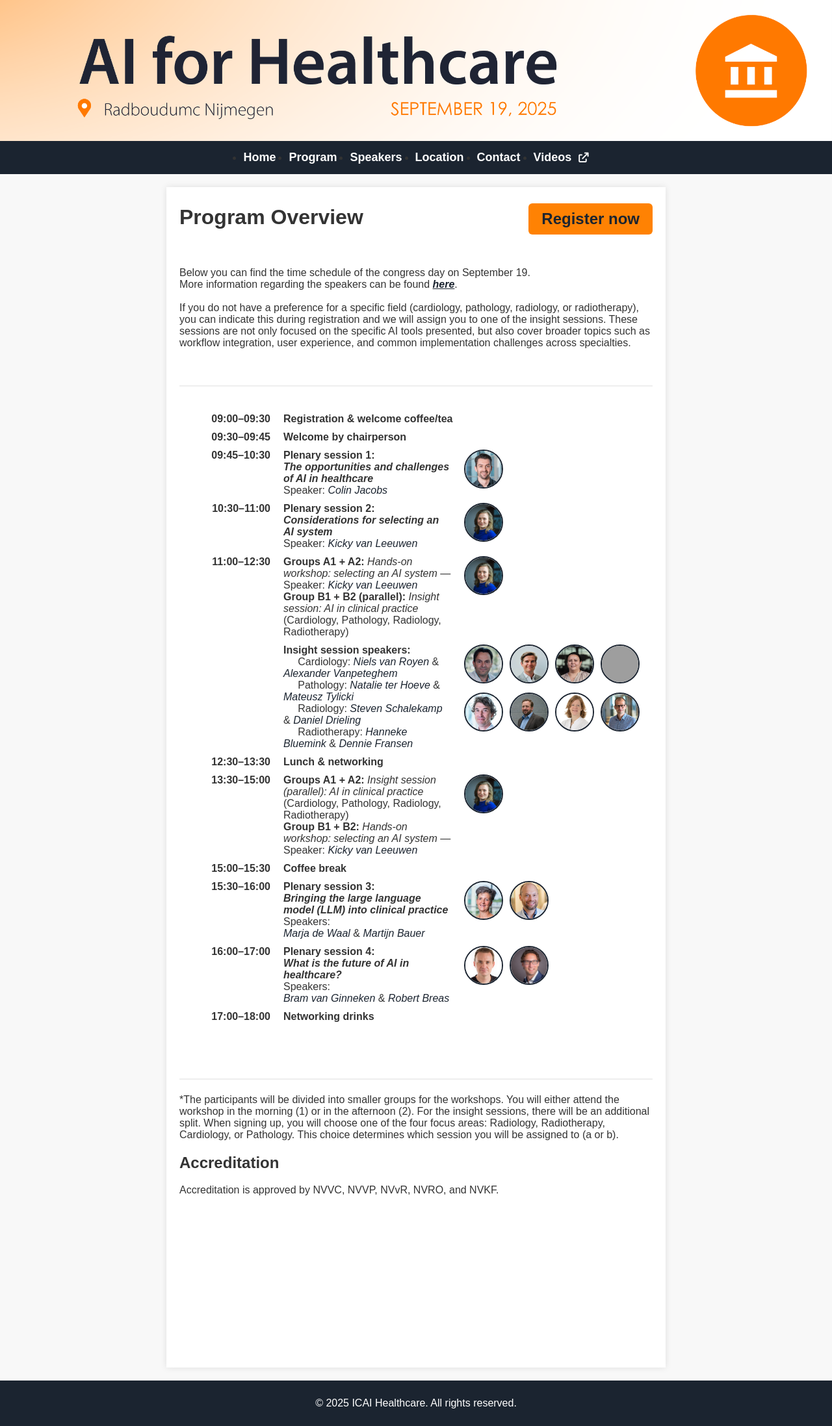
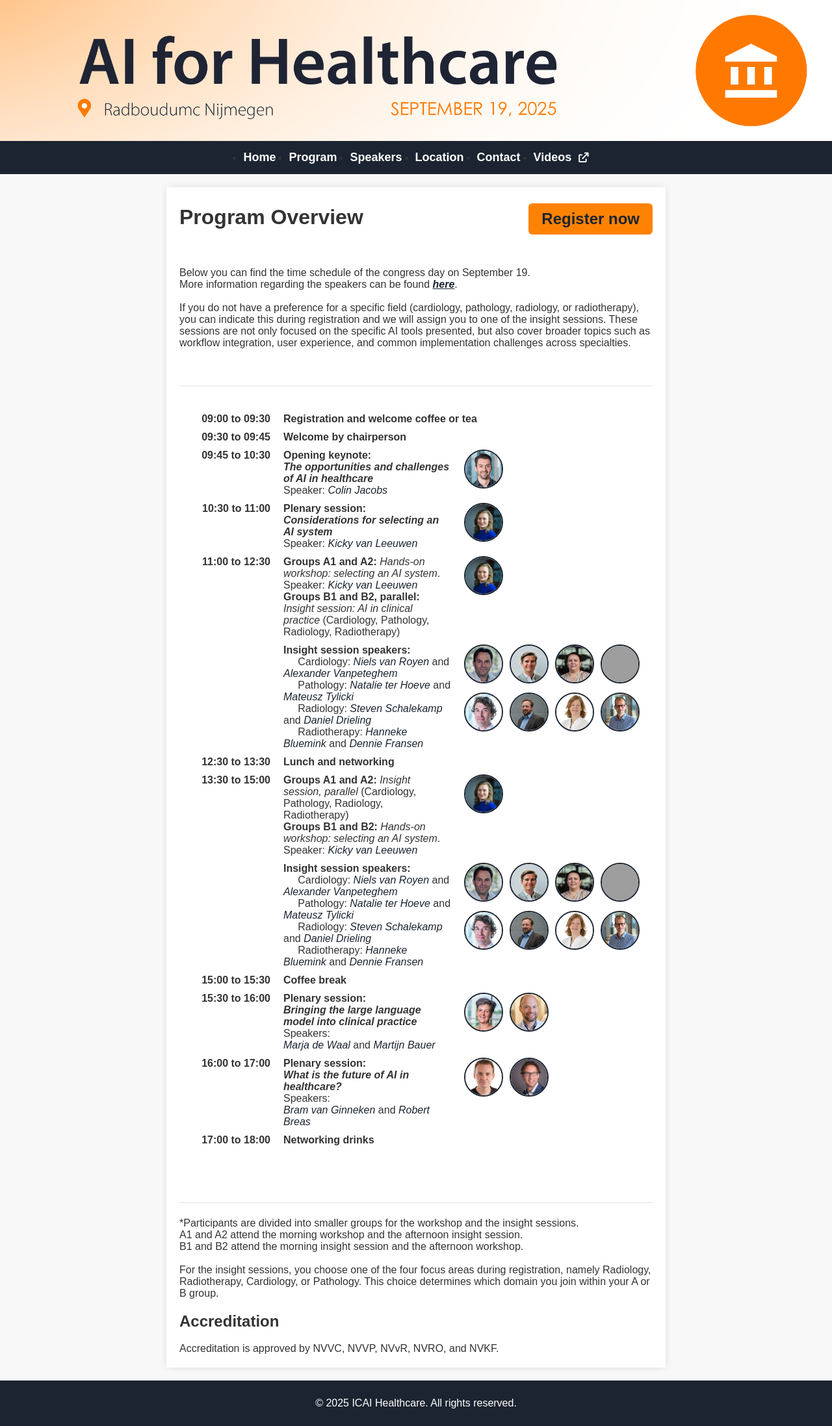
Before and after one commit to marliebesouw/marliebesouw.github.io, a Jekyll site: the page built from program.md, in a window 1280 px wide. Shown: the whole page at 65% size. Built offline with Jekyll 4.4.1, drawn with Linux system fonts in a browser that asks for light colours.

Commit message:
prgram changes

```diff
--- a/program.md
+++ b/program.md
@@ -21,7 +21,7 @@
 
 <div class="content">
 Below you can find the time schedule of the congress day on September 19. <br>
-More information regarding the speakers can be found <a href= "{{ site.url }}/speakers">here</a>. <br> <br>
+More information regarding the speakers can be found <a href="{{ site.url }}/speakers">here</a>. <br><br>
 If you do not have a preference for a specific field (cardiology, pathology, radiology, or radiotherapy), you can indicate this during registration and we will assign you to one of the insight sessions. These sessions are not only focused on the specific AI tools presented, but also cover broader topics such as workflow integration, user experience, and common implementation challenges across specialties.
 </div>
 
@@ -31,21 +31,21 @@
 
   <!-- Registration -->
   <div class="program-item">
-    <div class="program-time">09:00–09:30</div>
-    <div class="program-text"><strong>Registration &amp; welcome coffee/tea</strong></div>
+    <div class="program-time">09:00 to 09:30</div>
+    <div class="program-text"><strong>Registration and welcome coffee or tea</strong></div>
   </div>
 
   <!-- Chair welcome -->
   <div class="program-item">
-    <div class="program-time">09:30–09:45</div>
+    <div class="program-time">09:30 to 09:45</div>
     <div class="program-text"><strong>Welcome by chairperson</strong></div>
   </div>
 
-  <!-- Plenary 1 -->
+  <!-- Opening keynote -->
   <div class="program-item">
-    <div class="program-time">09:45–10:30</div>
+    <div class="program-time">09:45 to 10:30</div>
     <div class="program-text">
-      <strong>Plenary session 1:</strong><br>
+      <strong>Opening keynote:</strong><br>
       <strong><em>The opportunities and challenges of AI in healthcare</em></strong><br>
       Speaker: <a href="{{ site.url }}/speakers#colin-jacobs" class="speaker-link">Colin Jacobs</a>
     </div>
@@ -58,9 +58,9 @@
 
   <!-- Plenary 2 -->
   <div class="program-item">
-    <div class="program-time">10:30–11:00</div>
+    <div class="program-time">10:30 to 11:00</div>
     <div class="program-text">
-      <strong>Plenary session 2:</strong><br>
+      <strong>Plenary session:</strong><br>
       <strong><em>Considerations for selecting an AI system</em></strong><br>
       Speaker: <a href="{{ site.url }}/speakers#kicky-van-leeuwen" class="speaker-link">Kicky van Leeuwen</a>
     </div>
@@ -71,12 +71,12 @@
     </div>
   </div>
 
-  <!-- Morning parallel: Workshop OR Insight -->
+  <!-- Morning parallel: A groups workshop, B groups insight -->
   <div class="program-item">
-    <div class="program-time">11:00–12:30</div>
+    <div class="program-time">11:00 to 12:30</div>
     <div class="program-text">
-      <strong>Groups A1 + A2:</strong> <em>Hands-on workshop: selecting an AI system</em> — Speaker: <a href="{{ site.url }}/speakers#kicky-van-leeuwen" class="speaker-link">Kicky van Leeuwen</a><br>
-      <strong>Group B1 + B2 (parallel):</strong> <em>Insight session: AI in clinical practice</em> (Cardiology, Pathology, Radiology, Radiotherapy)
+      <strong>Groups A1 and A2:</strong> <em>Hands-on workshop: selecting an AI system</em>. Speaker: <a href="{{ site.url }}/speakers#kicky-van-leeuwen" class="speaker-link">Kicky van Leeuwen</a><br>
+      <strong>Groups B1 and B2, parallel:</strong> <em>Insight session: AI in clinical practice</em> (Cardiology, Pathology, Radiology, Radiotherapy)
     </div>
     <div class="speaker-thumb-grid">
       <a href="{{ site.url }}/speakers#kicky-van-leeuwen">
@@ -85,22 +85,22 @@
     </div>
   </div>
 
-  <!-- Insight speakers list (kept as-is) -->
+  <!-- Morning insight speakers -->
   <div class="program-item">
     <div class="program-time"></div>
     <div class="program-text">
       <strong>Insight session speakers:</strong><br>
       &nbsp;&nbsp;&nbsp;&nbsp; Cardiology:
-      <a href="{{ site.url }}/speakers#niels-van-royen" class="speaker-link">Niels van Royen</a> &amp;
+      <a href="{{ site.url }}/speakers#niels-van-royen" class="speaker-link">Niels van Royen</a> and
       <a href="{{ site.url }}/speakers#alexander-vanpeteghem" class="speaker-link">Alexander Vanpeteghem</a><br>
       &nbsp;&nbsp;&nbsp;&nbsp; Pathology:
-      <a href="{{ site.url }}/speakers#natalie-ter-hoeve" class="speaker-link">Natalie ter Hoeve</a> &amp;
+      <a href="{{ site.url }}/speakers#natalie-ter-hoeve" class="speaker-link">Natalie ter Hoeve</a> and
       <a href="{{ site.url }}/speakers#mateusz-tylicki" class="speaker-link">Mateusz Tylicki</a><br>
       &nbsp;&nbsp;&nbsp;&nbsp; Radiology:
-      <a href="{{ site.url }}/speakers#steven-schalekamp" class="speaker-link">Steven Schalekamp</a> &amp;
+      <a href="{{ site.url }}/speakers#steven-schalekamp" class="speaker-link">Steven Schalekamp</a> and
       <a href="{{ site.url }}/speakers#daniel-drieling" class="speaker-link">Daniel Drieling</a><br>
       &nbsp;&nbsp;&nbsp;&nbsp; Radiotherapy:
-      <a href="{{ site.url }}/speakers#hanneke-bluemink" class="speaker-link">Hanneke Bluemink</a> &amp;
+      <a href="{{ site.url }}/speakers#hanneke-bluemink" class="speaker-link">Hanneke Bluemink</a> and
       <a href="{{ site.url }}/speakers#dennie-fransen" class="speaker-link">Dennie Fransen</a>
     </div>
     <div class="speaker-thumb-grid">
@@ -113,14 +113,14 @@
       <a href="{{ site.url }}/speakers#natalie-ter-hoeve">
         <img src="{{ site.url }}/assets/img/Natalie_ter_Hoeve.jpg" class="speaker-thumb" alt="Natalie ter Hoeve">
       </a>
-      <a href="{{ site.url }}/speakers#mateusz-tylicki ">
+      <a href="{{ site.url }}/speakers#mateusz-tylicki">
         <img src="{{ site.url }}/assets/img/Mateusz_Tylicki.png" class="speaker-thumb" alt="Mateusz Tylicki">
       </a>
       <a href="{{ site.url }}/speakers#steven-schalekamp">
         <img src="{{ site.url }}/assets/img/Steven_Schalekamp.jpg" class="speaker-thumb" alt="Steven Schalekamp">
       </a>
       <a href="{{ site.url }}/speakers#daniel-drieling">
-        <img src="{{ site.url }}/assets/img/Daniel_Drieling.jpeg" class="speaker-thumb" alt="Daniel Drielings">
+        <img src="{{ site.url }}/assets/img/Daniel_Drieling.jpeg" class="speaker-thumb" alt="Daniel Drieling">
       </a>
       <a href="{{ site.url }}/speakers#hanneke-bluemink">
         <img src="{{ site.url }}/assets/img/Hanneke_Bluemink.jpg" class="speaker-thumb" alt="Hanneke Bluemink">
@@ -133,16 +133,16 @@
 
   <!-- Lunch -->
   <div class="program-item">
-    <div class="program-time">12:30–13:30</div>
-    <div class="program-text"><strong>Lunch &amp; networking</strong></div>
+    <div class="program-time">12:30 to 13:30</div>
+    <div class="program-text"><strong>Lunch and networking</strong></div>
   </div>
 
-  <!-- Afternoon parallel: Insight OR Workshop -->
+  <!-- Afternoon parallel: A groups insight, B groups workshop -->
   <div class="program-item">
-    <div class="program-time">13:30–15:00</div>
+    <div class="program-time">13:30 to 15:00</div>
     <div class="program-text">
-      <strong>Groups A1 + A2:</strong> <em>Insight session (parallel): AI in clinical practice</em> (Cardiology, Pathology, Radiology, Radiotherapy)<br>
-      <strong>Group B1 + B2:</strong> <em>Hands-on workshop: selecting an AI system</em> — Speaker: <a href="{{ site.url }}/speakers#kicky-van-leeuwen" class="speaker-link">Kicky van Leeuwen</a>
+      <strong>Groups A1 and A2:</strong> <em>Insight session, parallel</em> (Cardiology, Pathology, Radiology, Radiotherapy)<br>
+      <strong>Groups B1 and B2:</strong> <em>Hands-on workshop: selecting an AI system</em>. Speaker: <a href="{{ site.url }}/speakers#kicky-van-leeuwen" class="speaker-link">Kicky van Leeuwen</a>
     </div>
     <div class="speaker-thumb-grid">
       <a href="{{ site.url }}/speakers#kicky-van-leeuwen">
@@ -151,20 +151,66 @@
     </div>
   </div>
 
+  <!-- Afternoon insight speakers (repeat for clarity) -->
+  <div class="program-item">
+    <div class="program-time"></div>
+    <div class="program-text">
+      <strong>Insight session speakers:</strong><br>
+      &nbsp;&nbsp;&nbsp;&nbsp; Cardiology:
+      <a href="{{ site.url }}/speakers#niels-van-royen" class="speaker-link">Niels van Royen</a> and
+      <a href="{{ site.url }}/speakers#alexander-vanpeteghem" class="speaker-link">Alexander Vanpeteghem</a><br>
+      &nbsp;&nbsp;&nbsp;&nbsp; Pathology:
+      <a href="{{ site.url }}/speakers#natalie-ter-hoeve" class="speaker-link">Natalie ter Hoeve</a> and
+      <a href="{{ site.url }}/speakers#mateusz-tylicki" class="speaker-link">Mateusz Tylicki</a><br>
+      &nbsp;&nbsp;&nbsp;&nbsp; Radiology:
+      <a href="{{ site.url }}/speakers#steven-schalekamp" class="speaker-link">Steven Schalekamp</a> and
+      <a href="{{ site.url }}/speakers#daniel-drieling" class="speaker-link">Daniel Drieling</a><br>
+      &nbsp;&nbsp;&nbsp;&nbsp; Radiotherapy:
+      <a href="{{ site.url }}/speakers#hanneke-bluemink" class="speaker-link">Hanneke Bluemink</a> and
+      <a href="{{ site.url }}/speakers#dennie-fransen" class="speaker-link">Dennie Fransen</a>
+    </div>
+    <div class="speaker-thumb-grid">
+      <a href="{{ site.url }}/speakers#niels-van-royen">
+        <img src="{{ site.url }}/assets/img/Niels_van_Royen.jpg" class="speaker-thumb" alt="Niels van Royen">
+      </a>
+      <a href="{{ site.url }}/speakers#alexander_vanpeteghem">
+        <img src="{{ site.url }}/assets/img/Alexander_Vanpeteghem.png" class="speaker-thumb" alt="Alexander Vanpeteghem">
+      </a>
+      <a href="{{ site.url }}/speakers#natalie-ter-hoeve">
+        <img src="{{ site.url }}/assets/img/Natalie_ter_Hoeve.jpg" class="speaker-thumb" alt="Natalie ter Hoeve">
+      </a>
+      <a href="{{ site.url }}/speakers#mateusz-tylicki">
+        <img src="{{ site.url }}/assets/img/Mateusz_Tylicki.png" class="speaker-thumb" alt="Mateusz Tylicki">
+      </a>
+      <a href="{{ site.url }}/speakers#steven-schalekamp">
+        <img src="{{ site.url }}/assets/img/Steven_Schalekamp.jpg" class="speaker-thumb" alt="Steven Schalekamp">
+      </a>
+      <a href="{{ site.url }}/speakers#daniel-drieling">
+        <img src="{{ site.url }}/assets/img/Daniel_Drieling.jpeg" class="speaker-thumb" alt="Daniel Drieling">
+      </a>
+      <a href="{{ site.url }}/speakers#hanneke-bluemink">
+        <img src="{{ site.url }}/assets/img/Hanneke_Bluemink.jpg" class="speaker-thumb" alt="Hanneke Bluemink">
+      </a>
+      <a href="{{ site.url }}/speakers#dennie-fransen">
+        <img src="{{ site.url }}/assets/img/Dennie_Fransen.jpg" class="speaker-thumb" alt="Dennie Fransen">
+      </a>
+    </div>
+  </div>
+
   <!-- Coffee -->
   <div class="program-item">
-    <div class="program-time">15:00–15:30</div>
+    <div class="program-time">15:00 to 15:30</div>
     <div class="program-text"><strong>Coffee break</strong></div>
   </div>
 
   <!-- Plenary 3 -->
   <div class="program-item">
-    <div class="program-time">15:30–16:00</div>
+    <div class="program-time">15:30 to 16:00</div>
     <div class="program-text">
-      <strong>Plenary session 3:</strong><br>
-      <strong><em>Bringing the large language model (LLM) into clinical practice</em></strong><br>
+      <strong>Plenary session:</strong><br>
+      <strong><em>Bringing the large language model into clinical practice</em></strong><br>
       Speakers:<br>
-      <a href="{{ site.url }}/speakers#marja-de-waal" class="speaker-link">Marja de Waal</a> &amp;
+      <a href="{{ site.url }}/speakers#marja-de-waal" class="speaker-link">Marja de Waal</a> and
       <a href="{{ site.url }}/speakers#martijn-bauer" class="speaker-link">Martijn Bauer</a>
     </div>
     <div class="speaker-thumb-grid">
@@ -179,12 +225,12 @@
 
   <!-- Plenary 4 -->
   <div class="program-item">
-    <div class="program-time">16:00–17:00</div>
+    <div class="program-time">16:00 to 17:00</div>
     <div class="program-text">
-      <strong>Plenary session 4:</strong><br>
+      <strong>Plenary session:</strong><br>
       <strong><em>What is the future of AI in healthcare?</em></strong><br>
       Speakers:<br>
-      <a href="{{ site.url }}/speakers#bram-van-ginneken" class="speaker-link">Bram van Ginneken</a> &amp;
+      <a href="{{ site.url }}/speakers#bram-van-ginneken" class="speaker-link">Bram van Ginneken</a> and
       <a href="{{ site.url }}/speakers#robert-breas" class="speaker-link">Robert Breas</a>
     </div>
     <div class="speaker-thumb-grid">
@@ -199,7 +245,7 @@
 
   <!-- Networking drinks -->
   <div class="program-item">
-    <div class="program-time">17:00–18:00</div>
+    <div class="program-time">17:00 to 18:00</div>
     <div class="program-text"><strong>Networking drinks</strong></div>
   </div>
 
@@ -208,10 +254,11 @@
 <h1 style="margin-top: 3rem; border-bottom: 2px solid #eee; padding-bottom: 0.5rem;"> </h1>
 
 <div class="content">
-  *The participants will be divided into smaller groups for the workshops. You will either attend the workshop in the morning (1) or in the afternoon (2).
+  *Participants are divided into smaller groups for the workshop and the insight sessions. <br>
+  A1 and A2 attend the morning workshop and the afternoon insight session. <br>
+  B1 and B2 attend the morning insight session and the afternoon workshop. <br><br>
 
-  For the insight sessions, there will be an additional split. When signing up, you will choose one of the four focus areas: Radiology, Radiotherapy, Cardiology, or Pathology.
-  This choice determines which session you will be assigned to (a or b).
+  For the insight sessions, you choose one of the four focus areas during registration, namely Radiology, Radiotherapy, Cardiology, or Pathology. This choice determines which domain you join within your A or B group.
 
   <h2>Accreditation</h2>
   Accreditation is approved by NVVC, NVVP, NVvR, NVRO, and NVKF.
```
